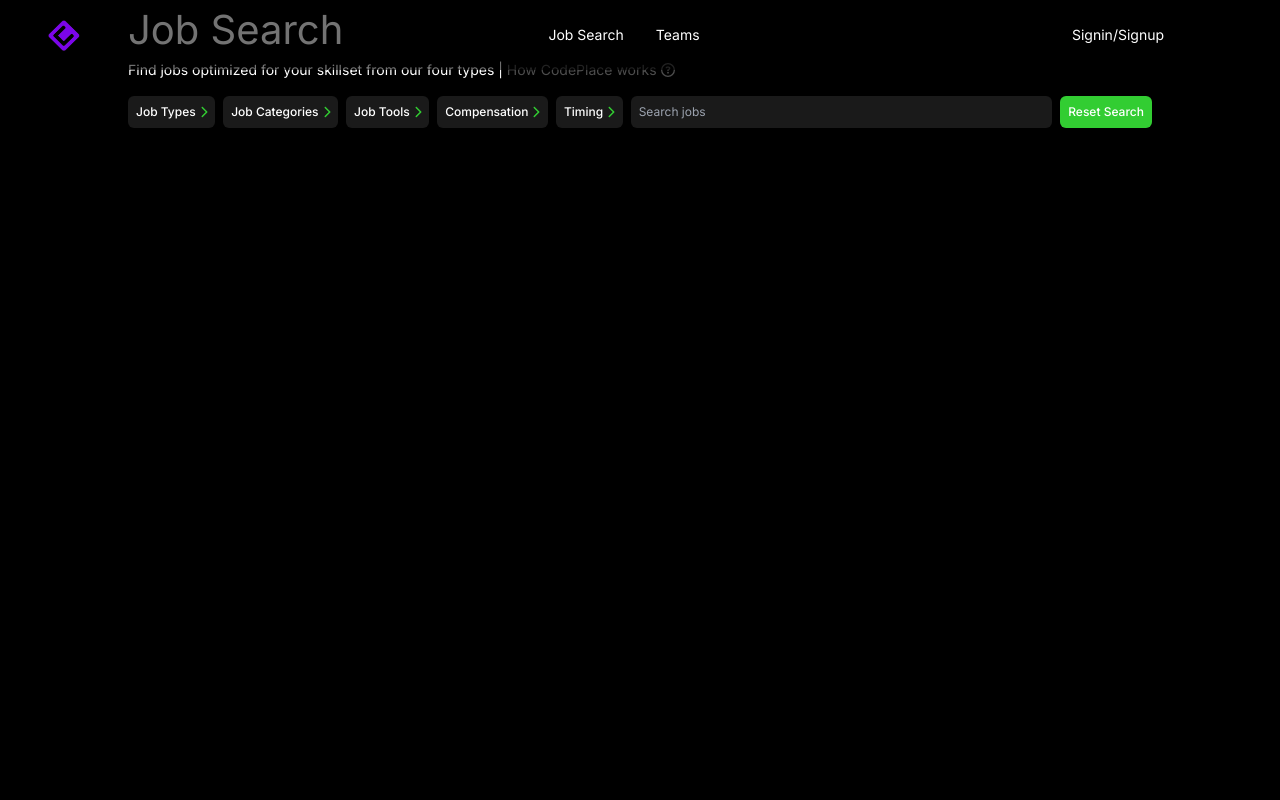
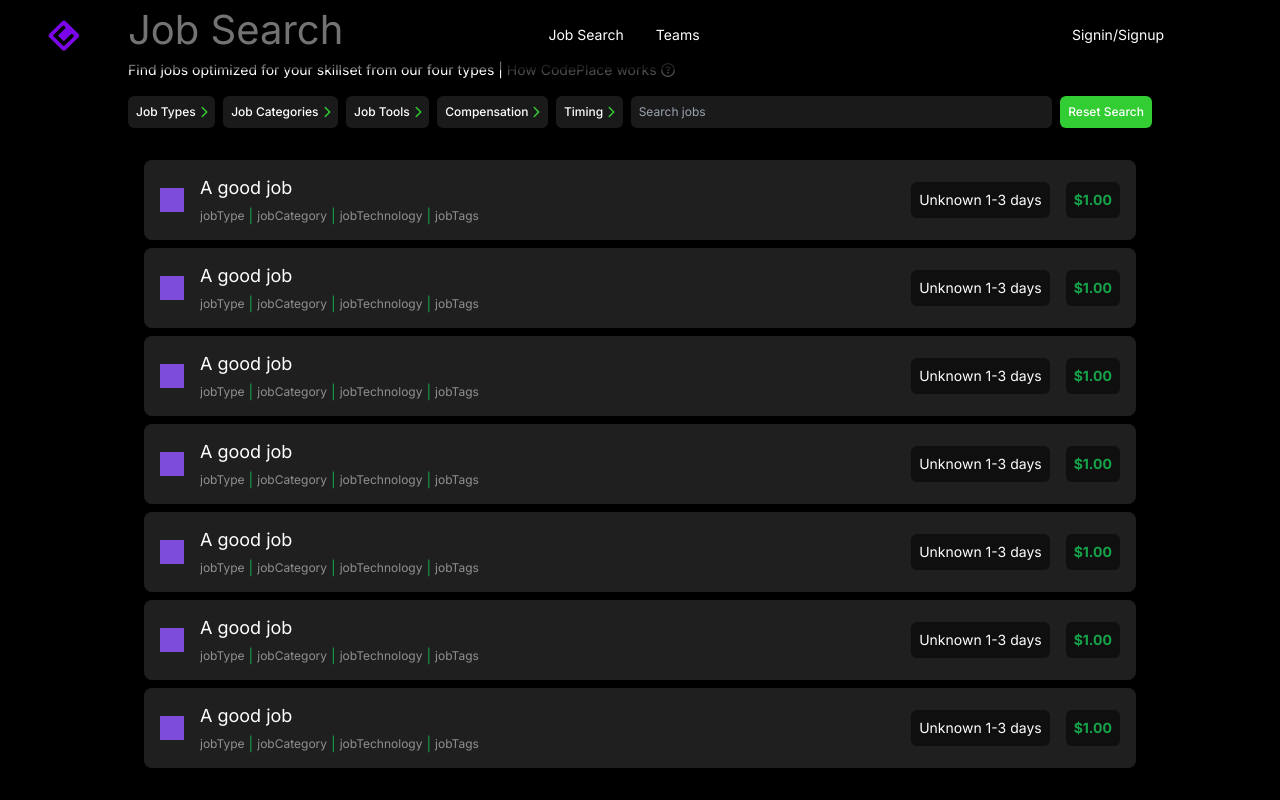
Before and after one commit to Codeplace-Corporation/CodePlaceBase, a React (Create React App) app: page /jobs in a window 1280 px wide. Built offline with nearby package versions, Linux system fonts and the light colour scheme; no server answers.

Commit message:
layout jobseearch

```diff
--- a/src/pages/job/JobSearch.tsx
+++ b/src/pages/job/JobSearch.tsx
@@ -3,6 +3,8 @@ import { faChevronRight } from "@fortawesome/free-solid-svg-icons";
 import { faCircleQuestion } from "@fortawesome/free-regular-svg-icons";
 import StyledButton from "../../components/styled/StyledButton";
 import { StyledInput } from "../../components/styled/StyledInput";
+
+const count = [0, 0, 0, 0, 0, 0, 0];
 
 const JobSearch = () => {
     return (
@@ -95,6 +97,37 @@ const JobSearch = () => {
                     children={"Reset Search"}
                 />
             </div>
+            {/* Add div here for filter-toggle */}
+            <div className="flex flex-col gap-2 mt-8 min-h-[550px] max-h-[750px] overflow-y-scroll">
+                {/*  */}
+                {count.map((c, index) => (
+                    <div className="flex flex-row gap-4 items-center w-auto mx-4 bg-card-light h-20 rounded-lg px-4 cursor-pointer">
+                        <div className="w-6 h-6 bg-primary"></div>
+                        <div className="flex flex-col flex-1 gap-1">
+                            <h3>A good job</h3>
+                            <div className="flex flex-row items-center gap-1">
+                                <p className="text-white/50 text-xs">jobType</p>
+                                <p className="text-green-600">|</p>
+                                <p className="text-white/50 text-xs">
+                                    jobCategory
+                                </p>
+                                <p className="text-green-600">|</p>
+                                <p className="text-white/50 text-xs">
+                                    jobTechnology
+                                </p>
+                                <p className="text-green-600">|</p>
+                                <p className="text-white/50 text-xs">jobTags</p>
+                            </div>
+                        </div>
+                        <div className="p-2 rounded-md bg-card text-sm">
+                            Unknown 1-3 days
+                        </div>
+                        <div className="p-2 rounded-md bg-card text-sm text-green-600 font-bold">
+                            $1.00
+                        </div>
+                    </div>
+                ))}
+            </div>
         </div>
     );
 };
--- a/tailwind.config.js
+++ b/tailwind.config.js
@@ -16,7 +16,8 @@ module.exports = {
         accent: '#32CD32',
         card: '#0F0F0F',
         'card-dark': '#0c0c0c',
-        'chat-box': '#111111'
+        'chat-box': '#111111',
+        'card-light': '#1F1F1F',
       },
       gridTemplateColumns: {
         'profile': '1fr 3fr'
```
Also changed, not shown: src/types/index.ts (added, +25 -0 lines).
